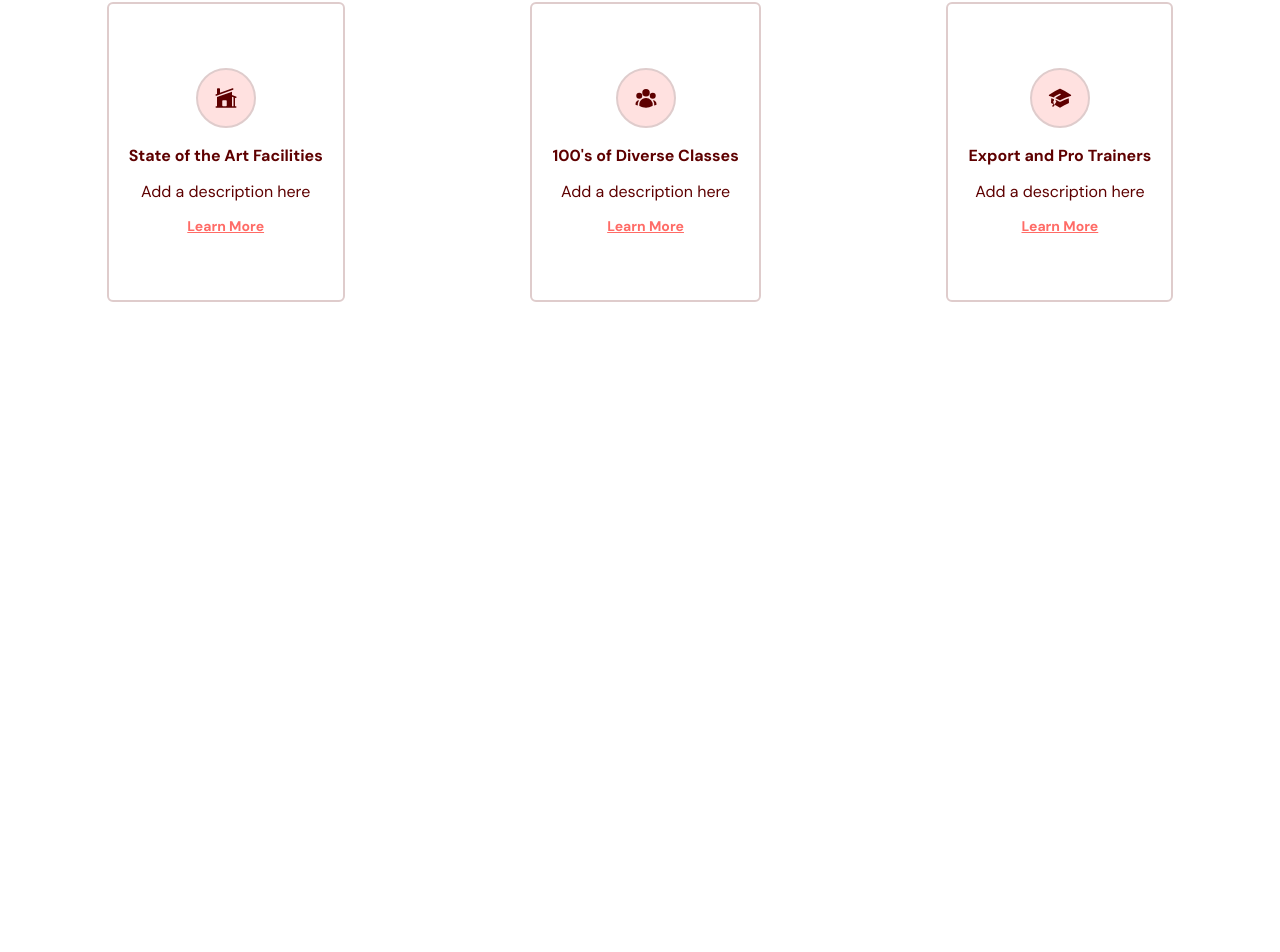
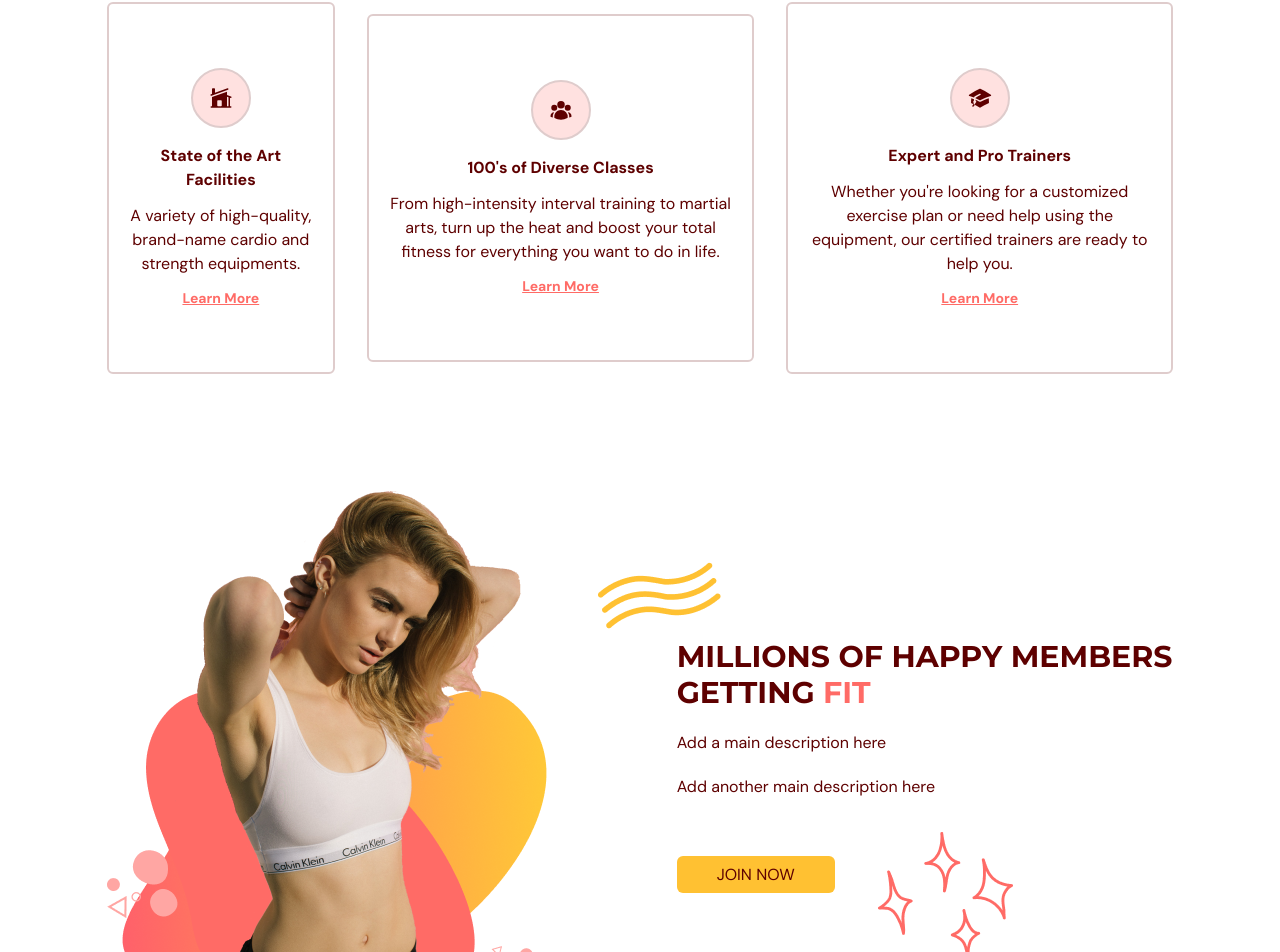
Before and after one commit to aimeepham14/fitness-application, a React (Vite) app in the folder gym-typescript/: page / in a window 1280 px wide. Shown: the part 1034-1986 px from the top of the page. Before the commit the page ends 1600 px from the top, so only its background shows below. Built offline with nearby package versions, Linux system fonts and the light colour scheme.

Commit message:
finished description section

```diff
--- a/gym-typescript/src/scenes/benefits/Benefit.tsx
+++ b/gym-typescript/src/scenes/benefits/Benefit.tsx
@@ -1,5 +1,11 @@
 import { SelectedPage } from "@/shared/types";
 import AnchorLink from 'react-anchor-link-smooth-scroll';
+import { motion } from 'framer-motion';
+
+const childVariant = {
+    hidden: { opacity: 0, scale: 0.9},
+    visible: {opacity: 1, scale: 1}
+}
 
 type Props = {
     icon: JSX.Element;
@@ -11,7 +17,10 @@ type Props = {
 const Benefit = ( { icon, title, description, setSelectedPage }: Props) => {
 
   return (
-    <div className="mt-5 rounded-md border-2 border-gray-100 px-5 py-16 text-center">
+    <motion.div
+        className="mt-5 rounded-md border-2 border-gray-100 px-5 py-16 text-center"
+        variants={childVariant}
+    >
         <div className="mb-4 flex justify-center">
             <div className="rounded-full border-2 border-gray-100 bg-primary-100 p-4">
                 {icon}
@@ -27,7 +36,7 @@ const Benefit = ( { icon, title, description, setSelectedPage }: Props) => {
     >
         <p>Learn More</p>
     </AnchorLink>
-    </div>
+    </motion.div>
   );
 };
 
--- a/gym-typescript/src/scenes/benefits/index.tsx
+++ b/gym-typescript/src/scenes/benefits/index.tsx
@@ -4,27 +4,36 @@ import { motion } from "framer-motion"
 import HText from "@/shared/HText";
 import React from "react";
 import Benefit from "./Benefit";
+import ActionButton from "@/shared/ActionButton";
+import BenefitsPageGraphic from "@/assets/BenefitsPageGraphic.png"
 
 const benefits: Array<BenefitType> = [
     {
         icon: <HomeModernIcon className="h-6 w-6" />,
         title: "State of the Art Facilities",
         description:
-            "Add a description here"
+            "A variety of high-quality, brand-name cardio and strength equipments."
     },
     {
         icon: <UserGroupIcon className="h-6 w-6" />,
         title: "100's of Diverse Classes",
         description:
-            "Add a description here"
+            "From high-intensity interval training to martial arts, turn up the heat and boost your total fitness for everything you want to do in life."
     },
     {
         icon: <AcademicCapIcon className="h-6 w-6" />,
-        title: "Export and Pro Trainers",
+        title: "Expert and Pro Trainers",
         description:
-            "Add a description here"
+        "Whether you're looking for a customized exercise plan or need help using the equipment, our certified trainers are ready to help you."
     }
 ]
+
+const container = {
+    hidden: {},
+    visible: {
+        transition: { staggerChildren: 0.2 }
+    }
+}
 
 type Props = {
     setSelectedPage: (value: SelectedPage) => void;
@@ -38,15 +47,32 @@ const Benefits = ( {setSelectedPage}: Props) => {
         <motion.div
             onViewportEnter={() => setSelectedPage(SelectedPage.Benefits)}
         >
-            <div className="md:my-5 md:w-3/5">
+            {/* HEADER */}
+            <motion.div
+                className="md:my-5 md:w-3/5"
+                initial="hidden"
+                whileInView="visible"
+                viewport={{ once: true, amount: 0.5 }}
+                transition={{ delay: 0.2, duration: 0.5 }}
+                variants={{
+                    hidden: { opacity: 0, x:-50 },
+                    visible: { opacity: 1, x: 0 },
+                }}
+            >
                 <HText>MORE THAN JUST A GYM.</HText>
                 <p className="my-5 text-sm">
                     We provide world class fitness equipment, trainers and classes to get you to your ultimate fitness goals with ease. We provide true care into each and every member.
                 </p>
-            </div>
+            </motion.div>
 
             {/* BENEFITS */}
-            <div className="md:flex items-center justify-between gap-8 mt-5">
+            <motion.div
+                className="md:flex items-center justify-between gap-8 mt-5"
+                initial="hidden"
+                whileInView="visible"
+                viewport={{ once: true, amount: 0.5 }}
+                variants={container}
+            >
                 {benefits.map((benefit: BenefitType) => (
                     <Benefit
                         key={benefit.title}
@@ -56,7 +82,48 @@ const Benefits = ( {setSelectedPage}: Props) => {
                         setSelectedPage={setSelectedPage}
                     />
                 ))}
+            </motion.div>
+
+            {/* GRAPHICS AND DESCRIPTION */}
+            <div className="mt-16 items-center justify-between gap-20 md:mt-28 md:flex">
+                {/* GRAPHIC */}
+                <img
+                    className="mx-auto"
+                    alt="benefits-page-graphic"
+                    src={BenefitsPageGraphic}
+                />
+
+                {/* DESCRIPTION */}
+                <div>
+                    {/* TITLE */}
+                    <div className="relative">
+                        <div className="before:absolute before:-top-20 before:-left-20 before:z-[-1] before:content-abstractwaves">
+                            <div className="relative">
+                                <HText>
+                                    MILLIONS OF HAPPY MEMBERS GETTING{" "}
+                                    <span className="text-primary-500">FIT</span>
+                                </HText>
+                            </div>
+                        </div>
+                    </div>
+
+                    {/* DESCRIPTION */}
+                    <div>
+                        <p className="my-5">Add a main description here</p>
+                        <p className="mb-5">Add another main description here</p>
+                    </div>
+
+                    {/* BUTTON */}
+                    <div className="relative mt-16">
+                        <div className="before:absolute before:-bottom-20 before:right-40 before:z-[-1] before:content-sparkles">
+                            <ActionButton setSelectedPage={setSelectedPage}>
+                                JOIN NOW
+                            </ActionButton>
+                        </div>
+                    </div>
+                </div>
             </div>
+
         </motion.div>
 
     </section>;
```
